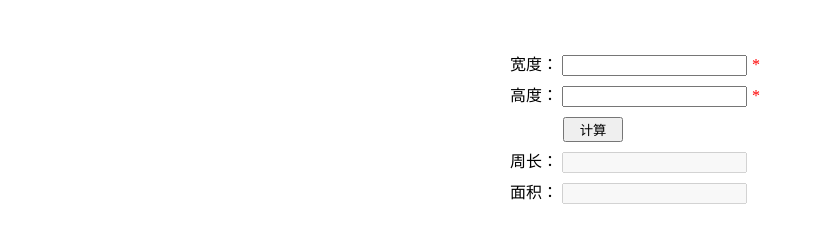
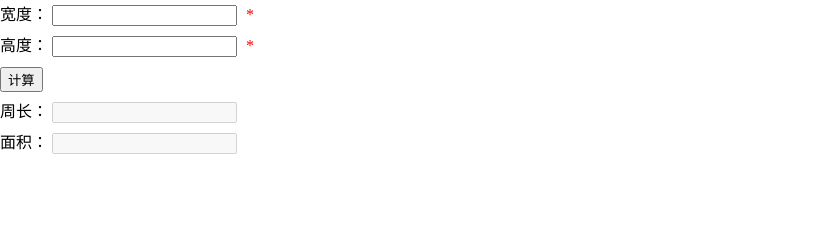
Before and after one commit to cccccyy/rectangle, a plain HTML site: page index.html in a window 1280 px wide. Shown: the whole page, without its empty margins (0-822 px from the left). Drawn offline with nearby package versions, Linux system fonts and the light colour scheme.

Commit message:
Update index.html

```diff
--- a/index.html
+++ b/index.html
@@ -6,24 +6,24 @@
   <link rel="stylesheet" href="./layout.css">
 </head>
 <body>
-<div id="main">
+<div class="main">
   <label>宽度：</label>
-  <input type="text" id="width"><span>*</span>
+  <input type="text" id="width">
+  <span>*</span>
   <br>
   <div id="width-validate"></div>
   <label>高度：</label>
-  <input type="text" id="height"><span>*</span>
+  <input type="text" id="height">
+  <span>*</span>
   <br>
-  <div id="height-validate"></div>
-  <label></label>
-  <input type="button" id="calc" value="计算">
+  <div id="height-validate-message"></div>
+  <input type="button" id="calculate" value="计算">
   <br>
   <label>周长：</label>
   <input type="text" id="perimeter" disabled>
   <br>
   <label>面积：</label>
   <input type="text" id="area" disabled>
-  <br>
 </div>
 
 <script src="//apps.bdimg.com/libs/jquery/2.1.4/jquery.min.js"></script>
```
